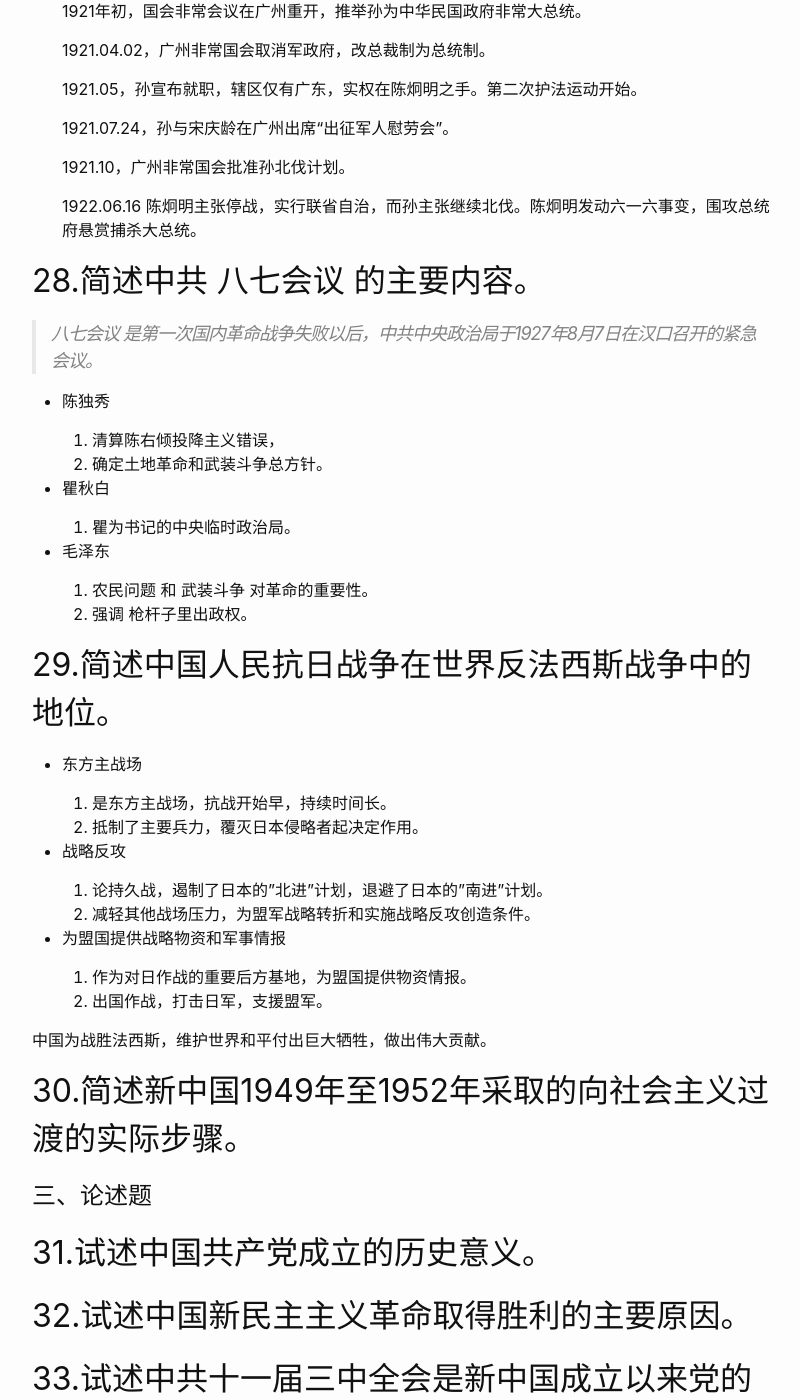
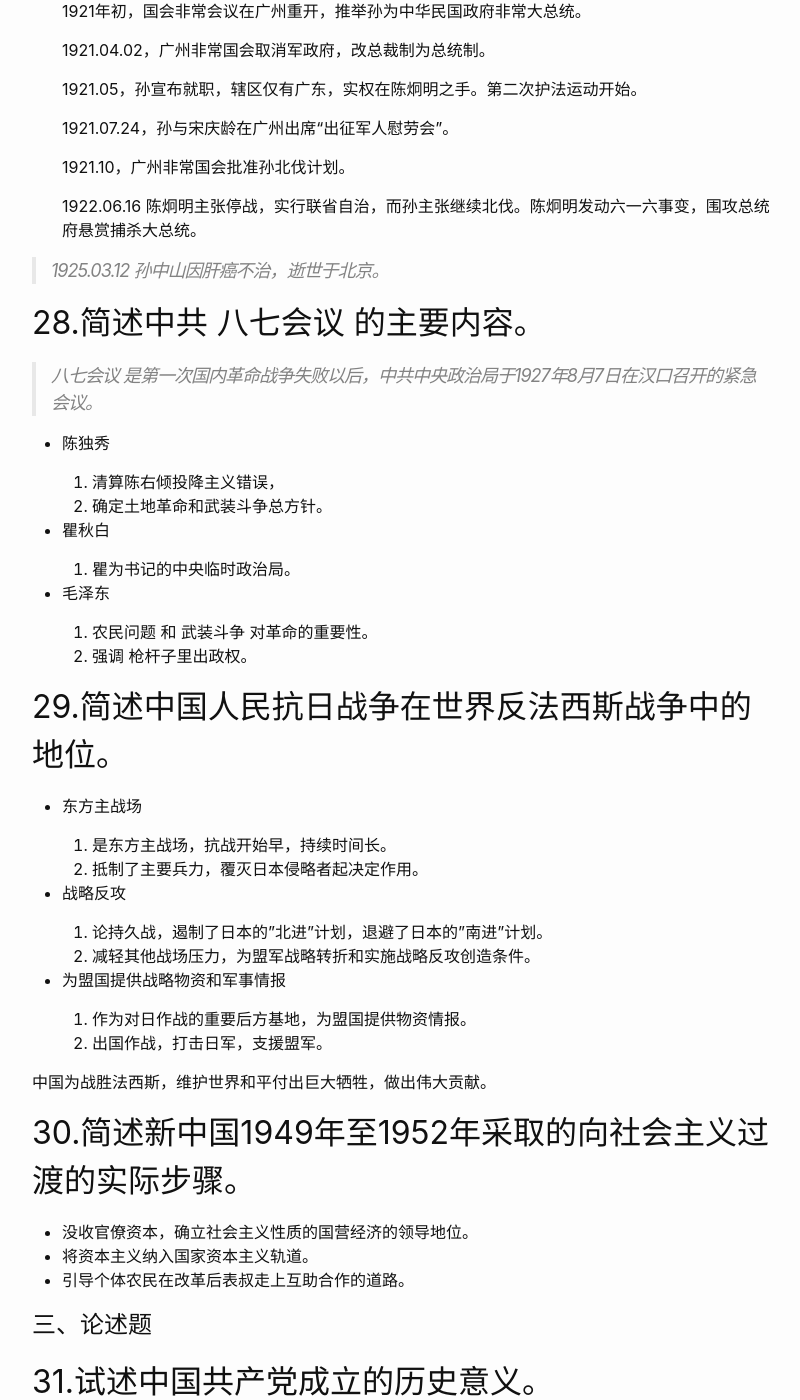
Before and after one commit to wangtiga/wangtiga.github.io, a Jekyll site: the page built from _previews/2020-07-04-3708_2018_10.md, in a window 1280 px wide and 1400 px high, scrolled down 28551 px. Shown: the whole window, without its empty margins (238-1038 px from the left). Built offline with Jekyll 4.4.1, drawn with Linux system fonts in a browser that asks for light colours.

Commit message:
updated from mac

```diff
--- a/_previews/2020-07-04-3708_2018_10.md
+++ b/_previews/2020-07-04-3708_2018_10.md
@@ -857,6 +857,9 @@ TODO 对外开放具体指什么？仅仅是自由贸易？为什么朝鲜禁止
   1922.06.16 陈炯明主张停战，实行联省自治，而孙主张继续北伐。陈炯明发动六一六事变，围攻总统府悬赏捕杀大总统。
 
 
+> 1925.03.12 孙中山因肝癌不治，逝世于北京。
+
+
 
 ## 28.简述中共 八七会议 的主要内容。
 
@@ -898,6 +901,12 @@ TODO 对外开放具体指什么？仅仅是自由贸易？为什么朝鲜禁止
 
 
 ## 30.简述新中国1949年至1952年采取的向社会主义过渡的实际步骤。
+
+* 没收官僚资本，确立社会主义性质的国营经济的领导地位。
+* 将资本主义纳入国家资本主义轨道。
+* 引导个体农民在改革后表叔走上互助合作的道路。
+
+
 # 三、论述题
 ## 31.试述中国共产党成立的历史意义。
 ## 32.试述中国新民主主义革命取得胜利的主要原因。
```
